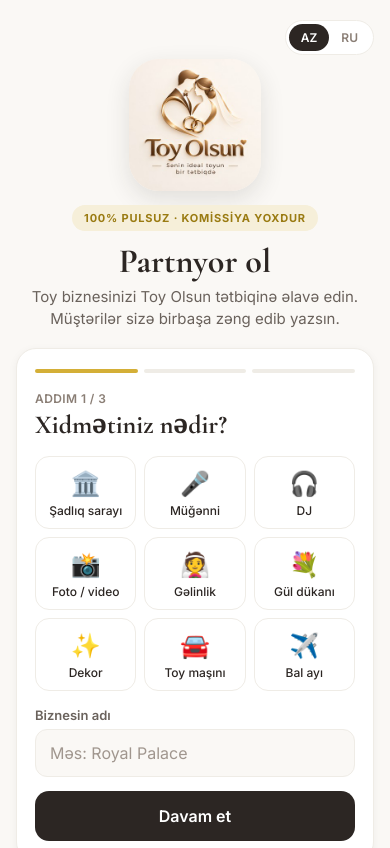
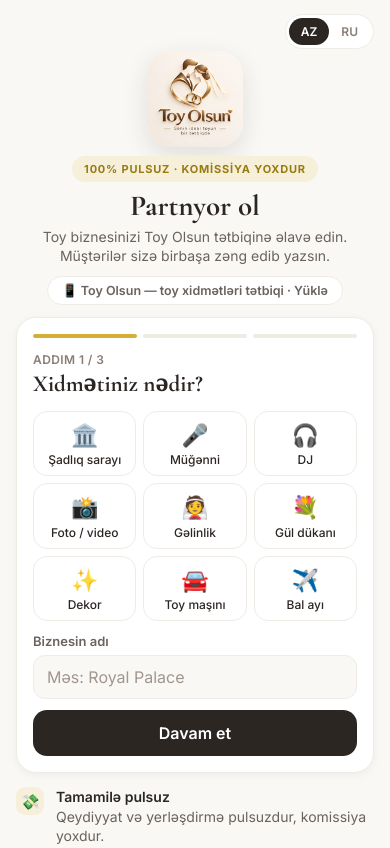
Before and after one commit to atitor1401-svg/ToyOlsun, a website: page partnyor/index.html in a window 390 px wide. Shown: the top 848 px of the page. Drawn offline with nearby package versions, Linux system fonts and the light colour scheme.

Commit message:
Partner page: compact layout + app-download note on step 1
Shorter hero (logo 132->96px) and tighter spacing throughout so the
page scrolls less on phones. Add a small "it's an app · download" pill
under the hero subtitle (AZ/RU) linking to /download. Form, Pixel and
submission logic unchanged.

Co-Authored-By: Claude Opus 4.8 <noreply@anthropic.com>

```diff
--- a/partnyor/index.html
+++ b/partnyor/index.html
@@ -23,39 +23,41 @@
   }
   * { box-sizing:border-box; -webkit-tap-highlight-color:transparent; }
   html, body { margin:0; background:var(--cream); color:var(--ink); font-family:var(--sans); }
-  .wrap { max-width:460px; margin:0 auto; padding:20px 16px calc(32px + env(safe-area-inset-bottom)); min-height:100vh; display:flex; flex-direction:column; }
+  .wrap { max-width:460px; margin:0 auto; padding:14px 16px calc(22px + env(safe-area-inset-bottom)); min-height:100vh; display:flex; flex-direction:column; }
 
   .top { display:flex; justify-content:flex-end; }
   .lang { display:flex; background:var(--white); border:1px solid var(--border); border-radius:999px; padding:3px; }
   .lang button { border:0; background:none; font:600 12px var(--sans); color:var(--muted); padding:6px 12px; border-radius:999px; cursor:pointer; }
   .lang button.on { background:var(--ink); color:var(--white); }
 
-  .hero { text-align:center; margin:4px 0 18px; }
-  .logo { width:132px; height:132px; border-radius:30px; box-shadow:0 8px 24px rgba(44,38,35,.12); display:block; margin:0 auto 14px; }
+  .hero { text-align:center; margin:2px 0 12px; }
+  .logo { width:96px; height:96px; border-radius:24px; box-shadow:0 8px 24px rgba(44,38,35,.12); display:block; margin:0 auto 9px; }
   .chip { display:inline-block; background:var(--gold-soft); color:#9A7B12; font:700 11px var(--sans); letter-spacing:.8px; padding:6px 12px; border-radius:999px; }
-  h1 { font:700 34px/1.1 var(--serif); margin:12px 0 6px; }
-  .sub { color:var(--secondary); font-size:15px; line-height:1.45; margin:0 auto; max-width:340px; }
+  h1 { font:700 29px/1.1 var(--serif); margin:8px 0 5px; }
+  .sub { color:var(--secondary); font-size:14px; line-height:1.4; margin:0 auto; max-width:330px; }
+  .appnote { display:inline-flex; align-items:center; gap:6px; margin-top:10px; font:600 12.5px var(--sans); color:var(--secondary); text-decoration:none; background:var(--white); border:1px solid var(--border); border-radius:999px; padding:6px 14px; }
+  .appnote:active { background:var(--cream); }
 
-  .card { background:var(--white); border:1px solid var(--border); border-radius:20px; padding:20px 18px; box-shadow:0 2px 8px rgba(0,0,0,.05); }
-  .steps { display:flex; align-items:center; gap:6px; margin-bottom:18px; }
+  .card { background:var(--white); border:1px solid var(--border); border-radius:20px; padding:16px 16px; box-shadow:0 2px 8px rgba(0,0,0,.05); }
+  .steps { display:flex; align-items:center; gap:6px; margin-bottom:14px; }
   .steps .bar { flex:1; height:4px; border-radius:4px; background:var(--border); transition:background .25s; }
   .steps .bar.on { background:var(--gold); }
   .stepLabel { font:600 12px var(--sans); color:var(--muted); letter-spacing:.4px; text-transform:uppercase; margin:0 0 4px; }
-  h2 { font:700 26px/1.15 var(--serif); margin:0 0 16px; }
+  h2 { font:700 23px/1.15 var(--serif); margin:0 0 13px; }
 
   .step { display:none; animation:fade .25s ease; }
   .step.on { display:block; }
   @keyframes fade { from { opacity:0; transform:translateY(6px); } to { opacity:1; transform:none; } }
 
-  .cats { display:grid; grid-template-columns:repeat(3, 1fr); gap:8px; margin-bottom:16px; }
-  .cat { border:1.5px solid var(--border); background:var(--white); border-radius:14px; padding:12px 4px 10px; text-align:center; cursor:pointer; font:500 12px/1.25 var(--sans); color:var(--ink); transition:border-color .15s, background .15s; min-width:0; }
-  .cat .ic { display:block; font-size:24px; margin-bottom:4px; }
+  .cats { display:grid; grid-template-columns:repeat(3, 1fr); gap:7px; margin-bottom:12px; }
+  .cat { border:1.5px solid var(--border); background:var(--white); border-radius:14px; padding:10px 3px 8px; text-align:center; cursor:pointer; font:500 12px/1.25 var(--sans); color:var(--ink); transition:border-color .15s, background .15s; min-width:0; }
+  .cat .ic { display:block; font-size:22px; margin-bottom:3px; }
   .cat.on { border-color:var(--gold); background:var(--gold-soft); font-weight:600; }
 
-  .field { margin-bottom:14px; }
+  .field { margin-bottom:11px; }
   .field label { display:block; font:600 13px var(--sans); color:var(--secondary); margin-bottom:6px; }
   .field label small { font-weight:400; color:var(--placeholder); }
-  input { width:100%; font:400 16px var(--sans); color:var(--ink); background:var(--cream); border:1.5px solid var(--border); border-radius:12px; padding:13px 14px; outline:none; transition:border-color .15s, background .15s; }
+  input { width:100%; font:400 16px var(--sans); color:var(--ink); background:var(--cream); border:1.5px solid var(--border); border-radius:12px; padding:11px 13px; outline:none; transition:border-color .15s, background .15s; }
   input::placeholder { color:var(--placeholder); }
   input:focus { border-color:var(--gold); background:var(--white); }
   .row { display:grid; grid-template-columns:1fr 1fr; gap:10px; }
@@ -67,16 +69,16 @@
   .err { display:none; background:var(--danger-soft); color:var(--danger); font-size:14px; border-radius:12px; padding:10px 12px; margin-bottom:12px; }
   .err.on { display:block; }
 
-  .actions { display:flex; gap:10px; margin-top:6px; }
-  .btn { flex:1; border:0; border-radius:14px; padding:15px; font:600 16px var(--sans); cursor:pointer; }
+  .actions { display:flex; gap:10px; margin-top:4px; }
+  .btn { flex:1; border:0; border-radius:14px; padding:13px; font:600 16px var(--sans); cursor:pointer; }
   .btn.primary { background:var(--ink); color:var(--white); }
   .btn.primary:disabled { opacity:.6; cursor:wait; }
-  .btn.ghost { flex:0 0 auto; background:var(--white); color:var(--ink); border:1.5px solid var(--border); padding:15px 18px; }
+  .btn.ghost { flex:0 0 auto; background:var(--white); color:var(--ink); border:1.5px solid var(--border); padding:13px 16px; }
 
-  .perks { display:grid; gap:10px; margin:18px 0 0; padding:0; list-style:none; }
+  .perks { display:grid; gap:8px; margin:14px 0 0; padding:0; list-style:none; }
   .perks li { display:flex; gap:12px; align-items:flex-start; font-size:14px; color:var(--secondary); line-height:1.4; }
   .perks b { color:var(--ink); font-weight:600; display:block; }
-  .perks .dot { flex:0 0 32px; height:32px; border-radius:10px; background:var(--gold-soft); display:flex; align-items:center; justify-content:center; font-size:16px; }
+  .perks .dot { flex:0 0 28px; height:28px; border-radius:9px; background:var(--gold-soft); display:flex; align-items:center; justify-content:center; font-size:15px; }
 
   .done { text-align:center; padding:8px 0; }
   .done .check { width:64px; height:64px; border-radius:50%; background:var(--gold-soft); color:var(--gold); font-size:32px; display:flex; align-items:center; justify-content:center; margin:0 auto 12px; }
@@ -85,7 +87,7 @@
   .stores a { text-decoration:none; color:var(--ink); background:var(--cream); border:1px solid var(--border); border-radius:12px; padding:10px 14px; font:600 14px var(--sans); }
 
   .hp { position:absolute; left:-9999px; width:1px; height:1px; overflow:hidden; }
-  footer { margin-top:auto; padding-top:22px; text-align:center; font-size:12px; color:var(--muted); }
+  footer { margin-top:auto; padding-top:14px; text-align:center; font-size:12px; color:var(--muted); }
   footer a { color:var(--muted); }
 </style>
 <!-- Meta Pixel (Toy Olsun Web): page view + Lead on a sent sign-up. No form data is sent to Meta. -->
@@ -110,6 +112,7 @@ fbq('init','1927453135374879');fbq('track','PageView');
     <span class="chip" data-t="chip">100% PULSUZ · KOMİSSİYA YOXDUR</span>
     <h1 data-t="h1">Partnyor ol</h1>
     <p class="sub" data-t="sub">Toy biznesinizi Toy Olsun tətbiqinə əlavə edin. Müştərilər sizə birbaşa zəng edib yazsın.</p>
+    <a class="appnote" href="https://toyolsun.world/download" target="_blank" rel="noopener" data-t="appnote">📱 Toy Olsun — toy xidmətləri tətbiqi · Yüklə</a>
   </div>
 
   <form class="card" id="f" novalidate>
@@ -210,7 +213,8 @@ const T = {
     p1h:'Tamamilə pulsuz', p1:'Qeydiyyat və yerləşdirmə pulsuzdur, komissiya yoxdur.',
     p2h:'Birbaşa müştəri', p2:'Müştəri sizə zəng edir, WhatsApp-a və çata yazır.',
     p3h:'Statistika', p3:'Neçə nəfərin baxdığını və zəng etdiyini görün.', privacy:'Məxfilik siyasəti',
-    dlBtn:'TƏTBİQİ YÜKLƏMƏK ÜÇÜN KLİKLƏ'
+    dlBtn:'TƏTBİQİ YÜKLƏMƏK ÜÇÜN KLİKLƏ',
+    appnote:'📱 Toy Olsun — toy xidmətləri tətbiqi · Yüklə'
   },
   ru: {
     chip:'100% БЕСПЛАТНО · БЕЗ КОМИССИИ', h1:'Станьте партнёром',
@@ -226,7 +230,8 @@ const T = {
     p1h:'Полностью бесплатно', p1:'Регистрация и размещение бесплатны, без комиссии.',
     p2h:'Клиенты напрямую', p2:'Клиент звонит вам, пишет в WhatsApp и в чат.',
     p3h:'Статистика', p3:'Смотрите, сколько людей посмотрели и позвонили.', privacy:'Политика конфиденциальности',
-    dlBtn:'СКАЧАТЬ ПРИЛОЖЕНИЕ'
+    dlBtn:'СКАЧАТЬ ПРИЛОЖЕНИЕ',
+    appnote:'📱 Toy Olsun — приложение для свадеб · Скачать'
   }
 };
 
```
